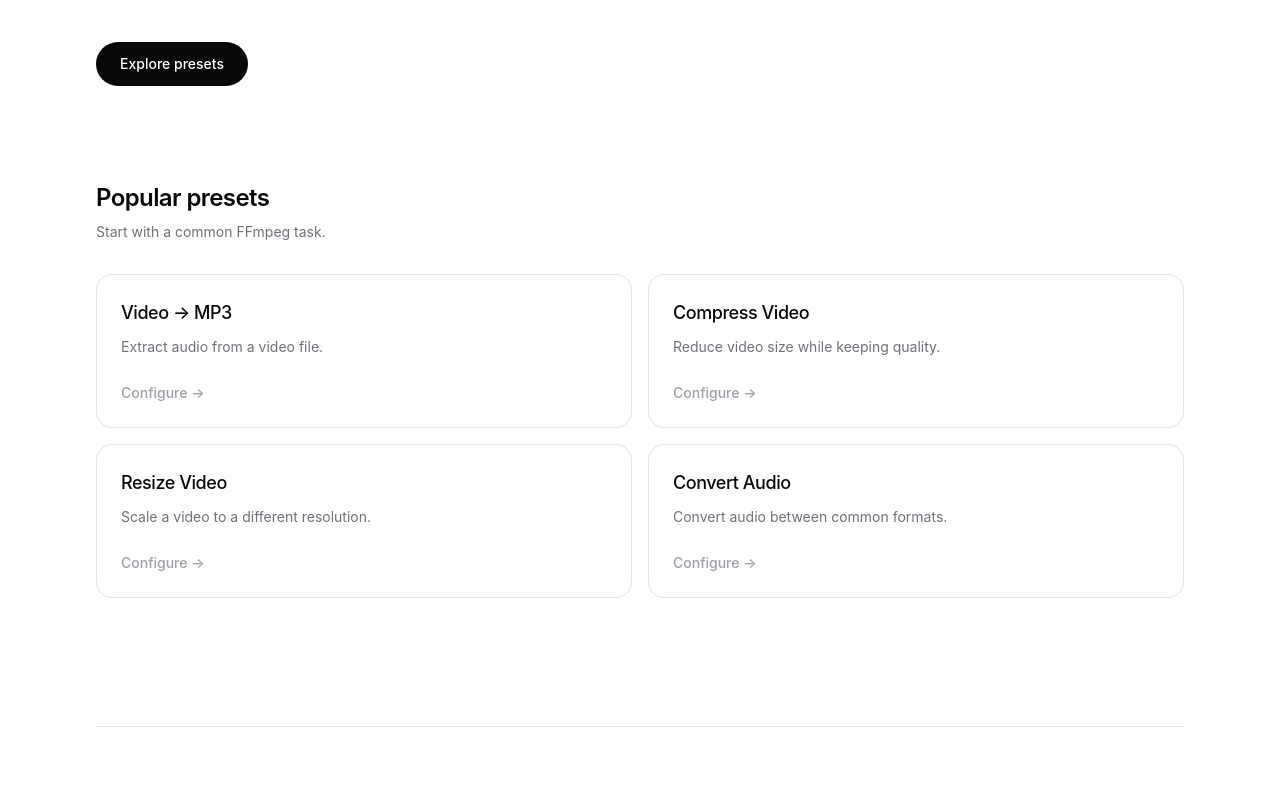
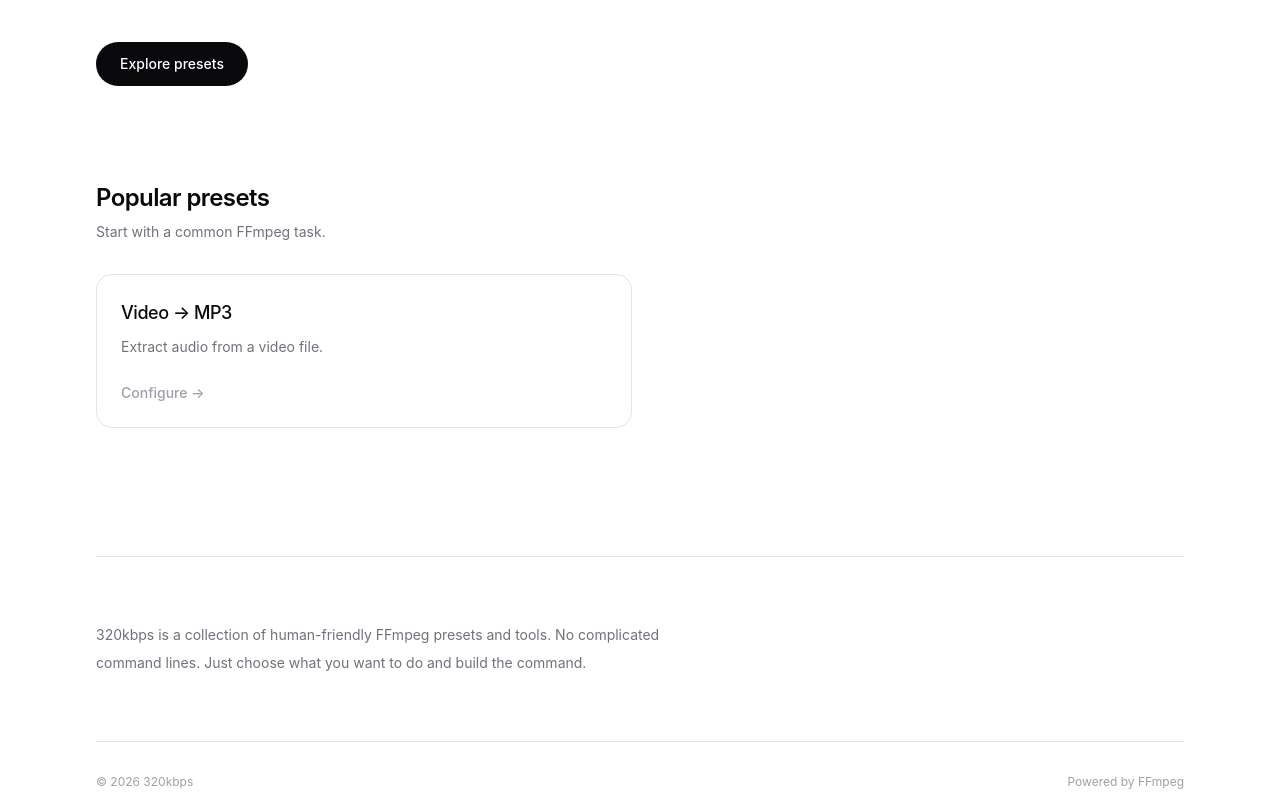
Before and after one commit to liuwenlonghub/320kbps, a Next.js app: page / in a window 1280 px wide. Shown: the part 602-1397 px from the top of the page. Built offline with nearby package versions, Linux system fonts and the light colour scheme.

Commit message:
refactor: add ffmpeg preset engine

```diff
--- a/app/page.tsx
+++ b/app/page.tsx
@@ -1,21 +1,4 @@
-const presets = [
-  {
-    title: "Video → MP3",
-    description: "Extract audio from a video file.",
-  },
-  {
-    title: "Compress Video",
-    description: "Reduce video size while keeping quality.",
-  },
-  {
-    title: "Resize Video",
-    description: "Scale a video to a different resolution.",
-  },
-  {
-    title: "Convert Audio",
-    description: "Convert audio between common formats.",
-  },
-];
+import { presets } from "@/lib/ffmpeg/presets";
 
 export default function Home() {
   return (
@@ -86,8 +69,8 @@ export default function Home() {
           <div className="grid gap-4 sm:grid-cols-2">
             {presets.map((preset) => (
               <a
-                key={preset.title}
-                href={preset.title === "Video → MP3" ? "/presets/video-to-mp3" : "#"}
+                key={preset.id}
+                href={`/presets/${preset.id}`}
                 className="group rounded-2xl border border-zinc-200 p-6 transition-all hover:border-zinc-300 hover:shadow-sm"
               >
                 <h3 className="text-lg font-medium tracking-tight">
--- a/app/presets/video-to-mp3/page.tsx
+++ b/app/presets/video-to-mp3/page.tsx
@@ -1,8 +1,10 @@
 "use client";
 
 import { useMemo, useState } from "react";
-
-const bitrates = [128, 192, 256, 320];
+import {
+  buildVideoToMp3Command,
+  videoToMp3Preset,
+} from "@/lib/ffmpeg/presets/video-to-mp3";
 
 export default function VideoToMp3Page() {
   const [input, setInput] = useState("input.mp4");
@@ -11,11 +13,16 @@ export default function VideoToMp3Page() {
   const [copied, setCopied] = useState(false);
 
   const command = useMemo(() => {
-    return `ffmpeg -i ${input} -codec:a libmp3lame -b:a ${bitrate}k ${output}`;
+    return buildVideoToMp3Command({
+      input,
+      bitrate,
+      output,
+    });
   }, [input, bitrate, output]);
 
   async function copyCommand() {
     await navigator.clipboard.writeText(command);
+
     setCopied(true);
 
     setTimeout(() => {
@@ -26,7 +33,6 @@ export default function VideoToMp3Page() {
   return (
     <main className="min-h-screen bg-white text-zinc-950">
       <div className="mx-auto max-w-4xl px-6 sm:px-8">
-        {/* Header */}
         <header className="flex h-20 items-center justify-between">
           <a href="/" className="text-lg font-semibold tracking-tight">
             320kbps
@@ -40,21 +46,21 @@ export default function VideoToMp3Page() {
           </a>
         </header>
 
-        {/* Main */}
         <section className="py-16">
           <p className="text-sm font-medium text-zinc-500">
-            Audio preset
+            {videoToMp3Preset.category === "audio"
+              ? "Audio preset"
+              : "Media preset"}
           </p>
 
           <h1 className="mt-3 text-4xl font-semibold tracking-tight sm:text-5xl">
-            Video → MP3
+            {videoToMp3Preset.title}
           </h1>
 
           <p className="mt-5 max-w-2xl text-lg leading-8 text-zinc-500">
-            Extract audio from a video and convert it to MP3.
+            {videoToMp3Preset.description}
           </p>
 
-          {/* Options */}
           <div className="mt-12 space-y-8">
             <div>
               <label
@@ -88,7 +94,7 @@ export default function VideoToMp3Page() {
                 }
                 className="mt-2 h-11 w-full rounded-xl border border-zinc-200 bg-white px-4 text-sm outline-none transition focus:border-zinc-400"
               >
-                {bitrates.map((value) => (
+                {videoToMp3Preset.options.bitrate.map((value) => (
                   <option key={value} value={value}>
                     {value} kbps
                   </option>
@@ -113,7 +119,6 @@ export default function VideoToMp3Page() {
             </div>
           </div>
 
-          {/* Command */}
           <section className="mt-12">
             <div className="mb-3 flex items-center justify-between">
               <h2 className="text-sm font-medium">
@@ -135,7 +140,6 @@ export default function VideoToMp3Page() {
             </div>
           </section>
 
-          {/* Explanation */}
           <section className="mt-12 border-t border-zinc-200 pt-10">
             <h2 className="text-lg font-semibold tracking-tight">
               What does this command do?
--- /dev/null
+++ b/lib/ffmpeg/presets/index.ts
@@ -0,0 +1,9 @@
+import { videoToMp3Preset } from "./video-to-mp3";
+
+export const presets = [
+  videoToMp3Preset,
+] as const;
+
+export {
+  videoToMp3Preset,
+};
--- /dev/null
+++ b/lib/ffmpeg/presets/video-to-mp3.ts
@@ -0,0 +1,25 @@
+export const videoToMp3Preset = {
+  id: "video-to-mp3",
+  title: "Video → MP3",
+  description: "Extract audio from a video file.",
+  category: "audio",
+  input: {
+    type: "media",
+    extensions: ["mp4", "mkv", "mov", "webm", "avi"],
+  },
+  options: {
+    bitrate: [128, 192, 256, 320],
+  },
+} as const;
+
+export function buildVideoToMp3Command({
+  input,
+  bitrate,
+  output,
+}: {
+  input: string;
+  bitrate: number;
+  output: string;
+}) {
+  return `ffmpeg -i ${input} -codec:a libmp3lame -b:a ${bitrate}k ${output}`;
+}
```
